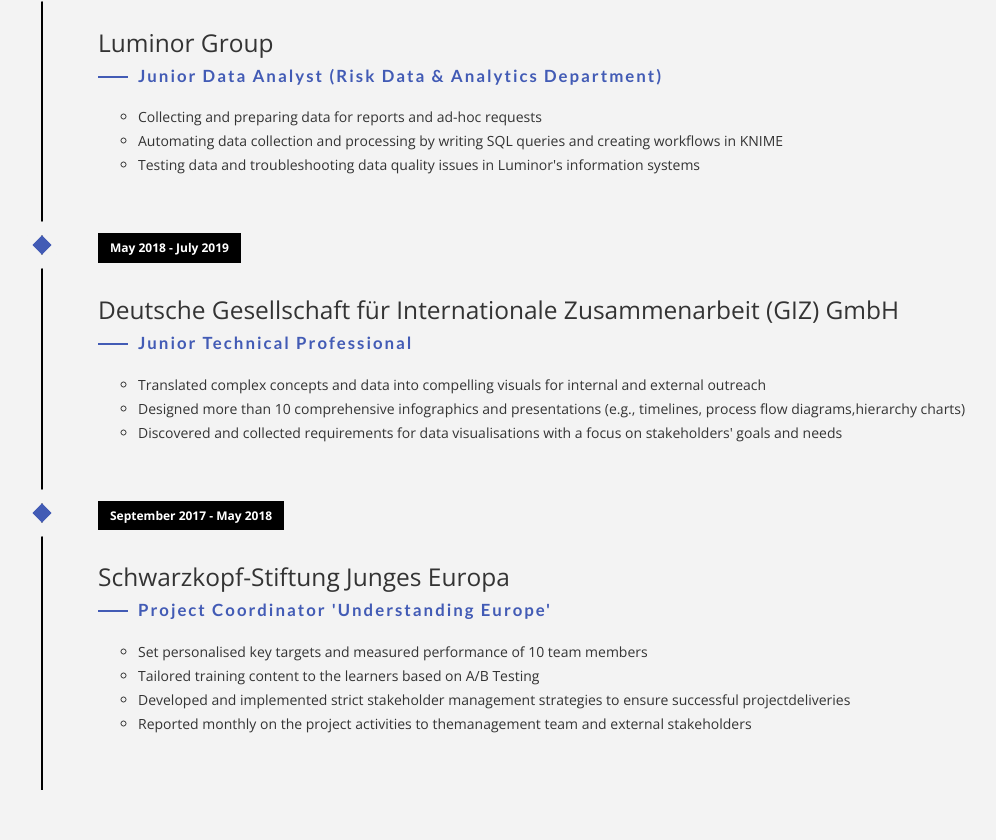
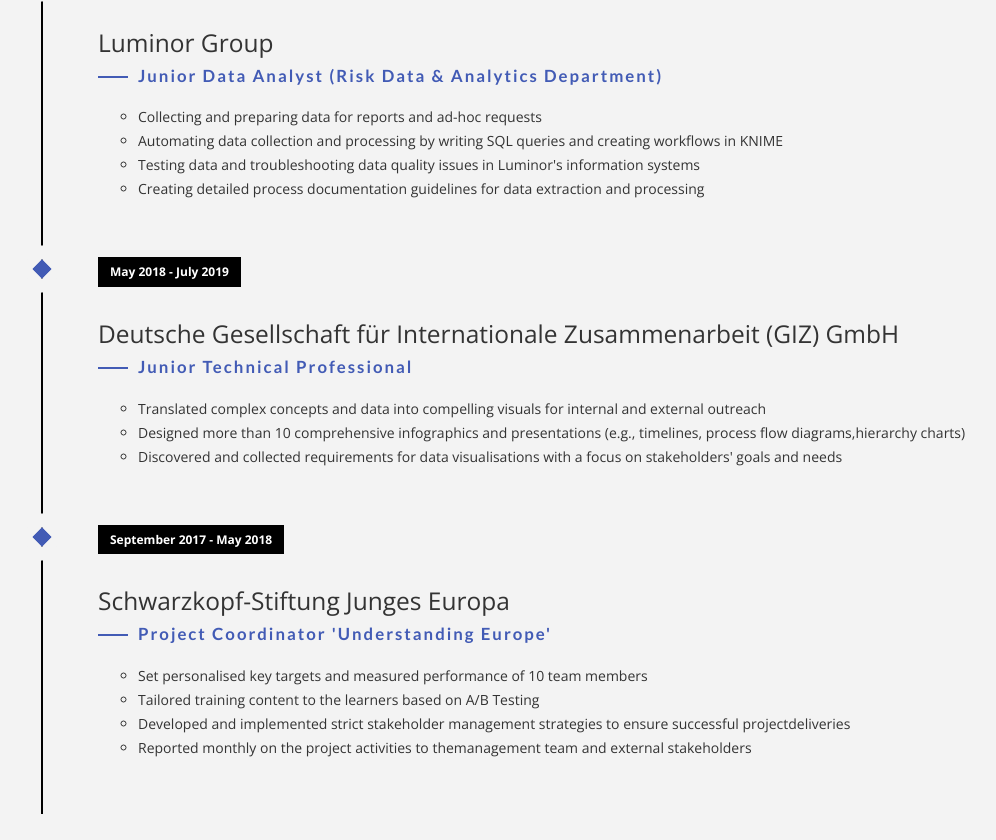
Before and after one commit to ruslan-kononov/ruslan-kononov.github.io, a plain HTML site: page index.html in a window 1280 px wide. Shown: the part 1840-2680 px from the top of the page, without its empty margins (71-1067 px from the left). Drawn offline with nearby package versions, Linux system fonts and the light colour scheme; files whose address does not match are found by name; a web font is replaced by a local one.

Commit message:
Add a line to job description

```diff
--- a/index.html
+++ b/index.html
@@ -100,6 +100,7 @@
                                 <li>Collecting and preparing data for reports and ad-hoc requests</li>
                                 <li>Automating data collection and processing by writing SQL queries and creating workflows in KNIME</li>
                                 <li>Testing data and troubleshooting data quality issues in Luminor's information systems</li>
+                                <li>Creating detailed process documentation guidelines for data extraction and processing</li>
                             </ul>
                         </div>
                     </li>
```
